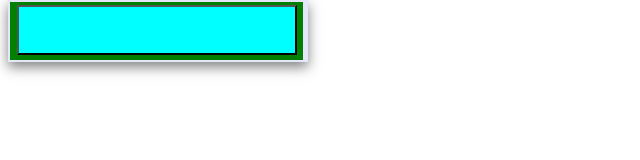
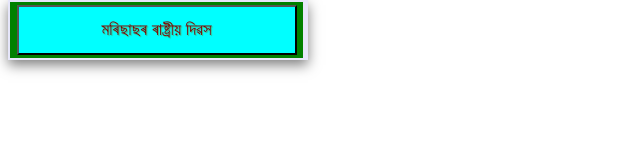
Before and after one commit to assamesetool/calendar, a plain HTML site: page todayfestiv.html in a window 1280 px wide. Shown: the whole page, without its empty margins (0-640 px from the left). Drawn offline with Linux system fonts and the light colour scheme.

Commit message:
Update todayfestiv.html

```diff
--- a/todayfestiv.html
+++ b/todayfestiv.html
@@ -391,7 +391,7 @@ var c = n.getMonth()+1;
 function checkTime(i){
            if(i<10){i="0"+i};// add Zero in front of numbers < 10
            return i;}
-document.getElementById('ToDate').innerHTML = A;
+document.getElementById('Sig').innerHTML = A;
 </script>
 </body>
 </html>
```
